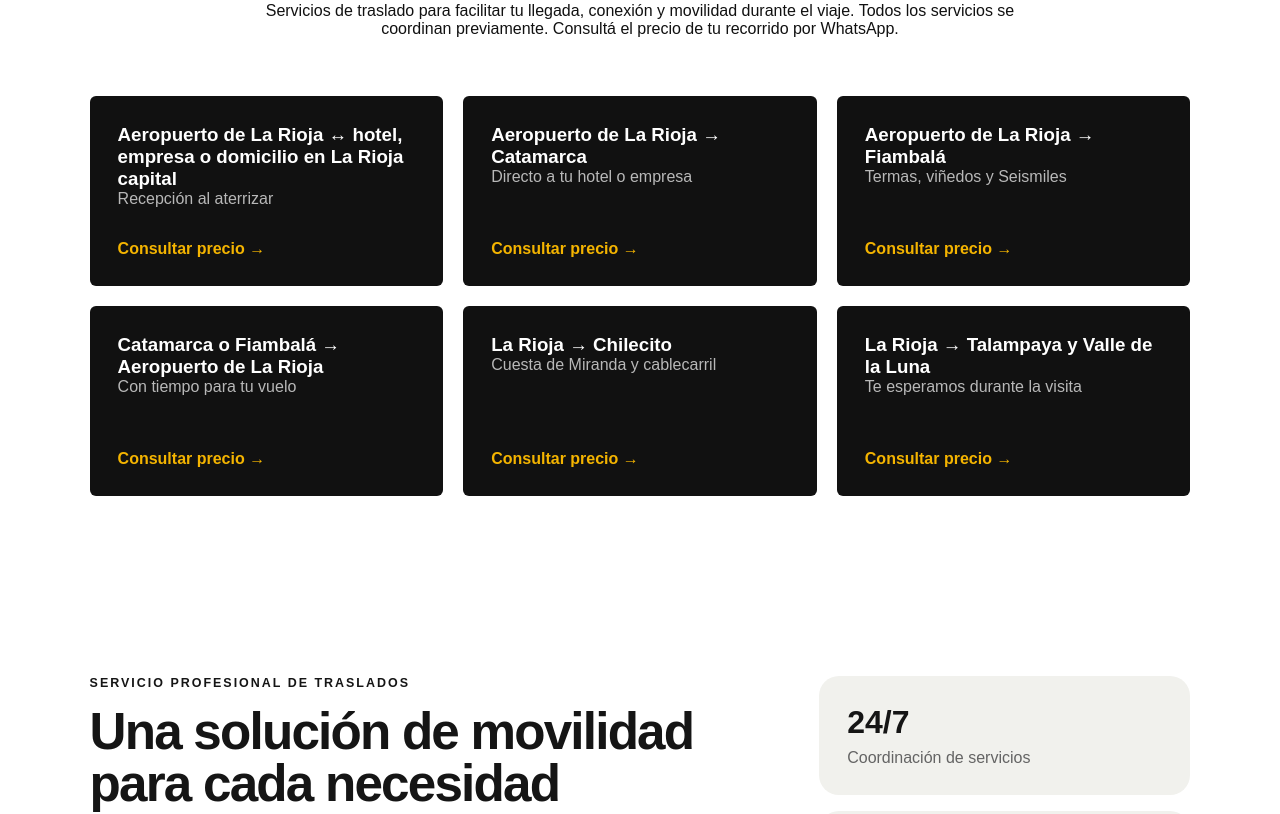
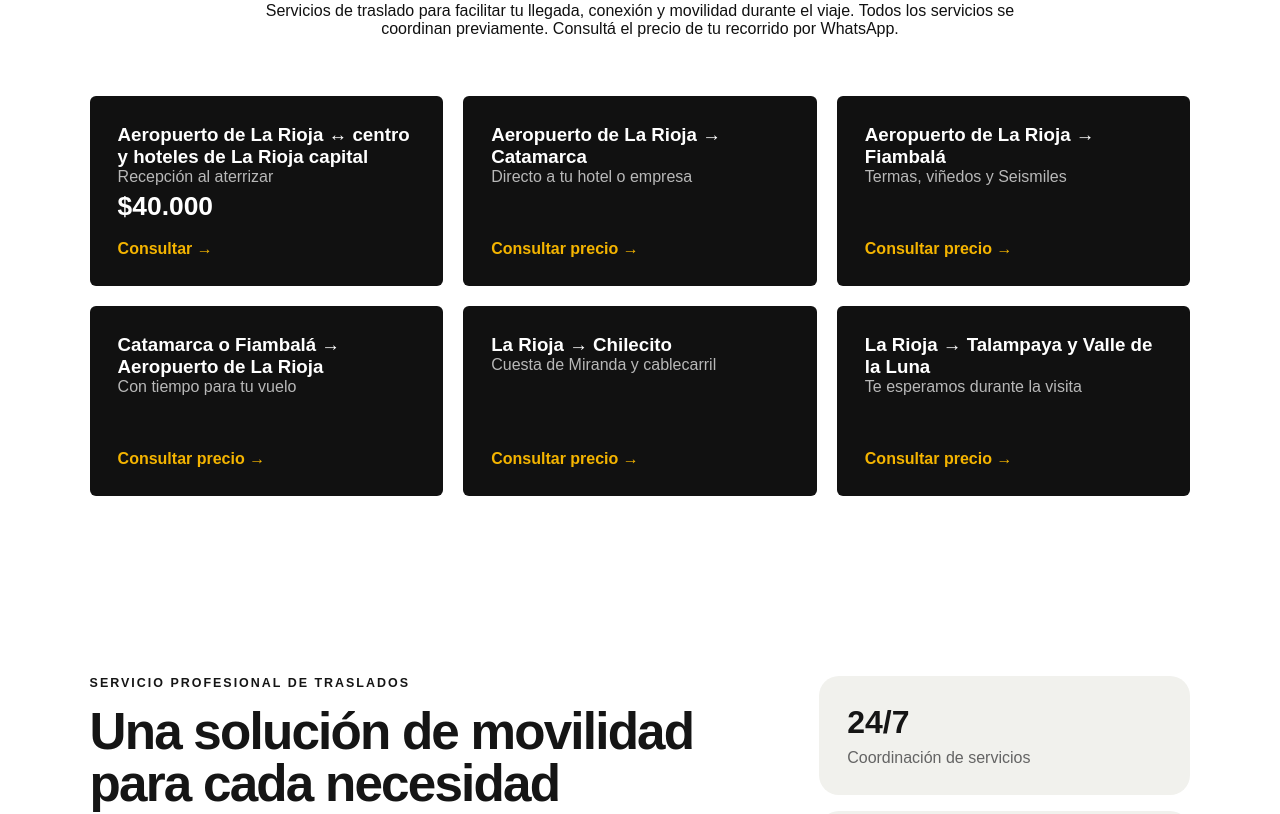
Before and after one commit to maravatraslados/mt-transfers-web, a React (Vite) app: page /traslados-la-rioja in a window 1280 px wide. Shown: the part 1040-1854 px from the top of the page. Built offline with nearby package versions, Linux system fonts and the light colour scheme.

Commit message:
Traslado aeropuerto al centro y hoteles de La Rioja: $40.000
Co-Authored-By: Claude Sonnet 5.5 <noreply@anthropic.com>

```diff
--- a/src/laRiojaData.js
+++ b/src/laRiojaData.js
@@ -145,3 +145,6 @@ export const aeropuerto = {
 // Precio publicado en /traslados-catamarca. Va sin "$" a propósito: en la página del
 // aeropuerto de La Rioja el prerender lo tomaría como precio de ese servicio.
 export const aeropuertoACatamarca = "316.000"
+
+// Traslado del aeropuerto de La Rioja al centro y hoteles de la ciudad.
+export const precioAeropuertoCentro = "$40.000"
--- a/src/pages/LaRioja.jsx
+++ b/src/pages/LaRioja.jsx
@@ -2,7 +2,7 @@ import SiteHeader from "../SiteHeader"
 import SiteFooter from "../SiteFooter"
 import { setSeo } from "../seo"
 import { Hero, Intro, Cards, Services, Why, Process, Highlight, Coverage, CompanyCta, Faq, Final } from "../LaRiojaSections"
-import { excursiones, aeropuerto, aeropuertoACatamarca, pesos, wa } from "../laRiojaData"
+import { excursiones, aeropuerto, aeropuertoACatamarca, precioAeropuertoCentro, pesos, wa } from "../laRiojaData"
 
 const WHATSAPP = wa("Hola, quisiera consultar por un traslado o una excursión en La Rioja.")
 
@@ -96,7 +96,7 @@ function LaRioja() {
         title="Aeropuerto de La Rioja ↔ Hotel, empresa o domicilio"
         paragraphs={[
           "Te esperamos en el aeropuerto con chofer y te llevamos al hotel, a Catamarca o directo a tu excursión.",
-          `El traslado entre el Aeropuerto de La Rioja y San Fernando del Valle de Catamarca cuesta $${aeropuertoACatamarca}, con un mínimo de 2 pasajeros.`,
+          `Del aeropuerto al centro y hoteles de La Rioja: ${precioAeropuertoCentro}. Del aeropuerto a San Fernando del Valle de Catamarca: $${aeropuertoACatamarca}, con un mínimo de 2 pasajeros.`,
         ]}
         bullets={["Recepción en aeropuerto", "Traslado puerta a puerta", "Hoteles, empresas y domicilios", "Servicios de llegada y salida"]}
         href={aeropuerto.path}
--- a/src/pages/TrasladoAeropuertoLaRioja.jsx
+++ b/src/pages/TrasladoAeropuertoLaRioja.jsx
@@ -2,7 +2,7 @@ import SiteHeader from "../SiteHeader"
 import SiteFooter from "../SiteFooter"
 import { setSeo } from "../seo"
 import { Hero, Photos, Intro, Cards, Services, Why, Process, Highlight, Coverage, CompanyCta, Faq, Final } from "../LaRiojaSections"
-import { aeropuerto, aeropuertoACatamarca, wa } from "../laRiojaData"
+import { aeropuerto, aeropuertoACatamarca, precioAeropuertoCentro, wa } from "../laRiojaData"
 
 const WHATSAPP = wa(
   "Hola, quisiera reservar un traslado desde o hacia el Aeropuerto de La Rioja.",
@@ -11,7 +11,7 @@ const WHATSAPP = wa(
 const faq = [
   [
     "¿Cuánto cuesta el traslado desde el Aeropuerto de La Rioja?",
-    "El precio depende del destino y de la cantidad de pasajeros. Escribinos por WhatsApp con tu vuelo y el lugar de destino y te pasamos el valor.",
+    `Del aeropuerto al centro y hoteles de La Rioja cuesta ${precioAeropuertoCentro}. Para otros destinos, el precio depende del recorrido y de la cantidad de pasajeros: escribinos por WhatsApp con tu vuelo y el lugar de destino y te pasamos el valor.`,
   ],
   [
     "¿Pueden buscarme en el aeropuerto y llevarme a Catamarca?",
@@ -79,6 +79,7 @@ function TrasladoAeropuertoLaRioja() {
         title="Aeropuerto de La Rioja ↔ Hotel, empresa o domicilio"
         paragraphs={[
           "Coordinamos traslados privados desde y hacia el aeropuerto para pasajeros particulares, turistas, profesionales y empresas.",
+          `Del aeropuerto al centro y hoteles de La Rioja: ${precioAeropuertoCentro}.`,
           `El traslado entre el Aeropuerto de La Rioja y San Fernando del Valle de Catamarca cuesta ${aeropuertoACatamarca} pesos, con un mínimo de 2 pasajeros.`,
         ]}
         bullets={["Recepción en aeropuerto", "Traslado puerta a puerta", "Coordinación según tu vuelo", "Hoteles, empresas y domicilios", "Servicios de llegada y salida"]}
--- a/src/pages/TrasladosLaRioja.jsx
+++ b/src/pages/TrasladosLaRioja.jsx
@@ -2,7 +2,7 @@ import { useEffect } from "react"
 import SiteHeader from "../SiteHeader"
 import SiteFooter from "../SiteFooter"
 import { setSeo } from "../seo"
-import { wa, excursiones } from "../laRiojaData"
+import { wa, excursiones, precioAeropuertoCentro } from "../laRiojaData"
 
 const PATH = "/traslados-la-rioja"
 const title = "Servicio de Traslado para Empresas en La Rioja y Aeropuerto | MT Transfers"
@@ -21,7 +21,7 @@ const WA_AEROPUERTO = wa(
 )
 
 const transfers = [
-  ["Aeropuerto de La Rioja ↔ hotel, empresa o domicilio en La Rioja capital", "Recepción al aterrizar"],
+  ["Aeropuerto de La Rioja ↔ centro y hoteles de La Rioja capital", "Recepción al aterrizar", precioAeropuertoCentro],
   ["Aeropuerto de La Rioja → Catamarca", "Directo a tu hotel o empresa"],
   ["Aeropuerto de La Rioja → Fiambalá", "Termas, viñedos y Seismiles"],
   ["Catamarca o Fiambalá → Aeropuerto de La Rioja", "Con tiempo para tu vuelo"],
@@ -72,7 +72,7 @@ const faq = [
   ],
   [
     "¿Cuánto cuesta el traslado?",
-    "El precio depende del recorrido, la fecha y la cantidad de pasajeros. Escribinos por WhatsApp y te pasamos el valor.",
+    `Del aeropuerto al centro y hoteles de La Rioja: ${precioAeropuertoCentro}. Para otros recorridos, el precio depende del destino, la fecha y la cantidad de pasajeros: escribinos por WhatsApp y te pasamos el valor.`,
   ],
   [
     "¿Cuánto tarda el traslado del aeropuerto al centro de La Rioja?",
@@ -197,12 +197,13 @@ function TrasladosLaRioja() {
         </div>
         <style>{`@media (max-width: 760px) { .transfer-rates-grid { grid-template-columns: 1fr !important; } }`}</style>
         <div className="transfer-rates-grid" style={{ maxWidth: "1200px", margin: "0 auto", display: "grid", gridTemplateColumns: "repeat(3, minmax(0, 1fr))", gap: "20px" }}>
-          {transfers.map(([name, note]) => (
+          {transfers.map(([name, note, price]) => (
             <article key={name} style={{ padding: "28px", background: "#111", color: "#fff", borderRadius: "6px", minHeight: "190px", display: "flex", flexDirection: "column" }}>
               <h3 style={{ marginTop: 0 }}>{name}</h3>
               <p style={{ color: "rgba(255,255,255,.7)" }}>{note}</p>
-              <a href={consultar(name)} target="_blank" rel="noopener noreferrer" style={{ marginTop: "auto", paddingTop: "18px", color: "#f4b400", textDecoration: "none", fontWeight: 800 }}>
-                Consultar precio →
+              {price && <strong style={{ marginTop: "auto", fontSize: "1.65rem" }}>{price}</strong>}
+              <a href={consultar(name)} target="_blank" rel="noopener noreferrer" style={{ marginTop: price ? "18px" : "auto", paddingTop: price ? 0 : "18px", color: "#f4b400", textDecoration: "none", fontWeight: 800 }}>
+                {price ? "Consultar →" : "Consultar precio →"}
               </a>
             </article>
           ))}
```
Also changed, not shown: public/llms.txt.
